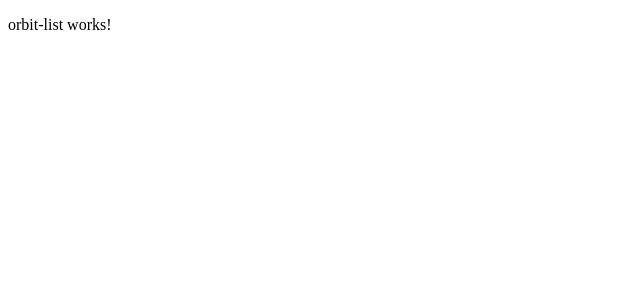
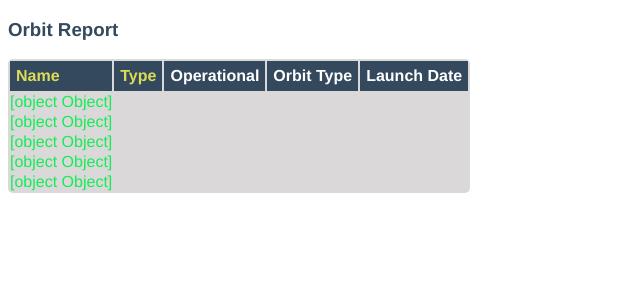
Before and after one commit to St-Pedro-23/-orbit-report, an Angular app: page / in a window 1280 px wide. Shown: the top 300 px of the page, without its empty margins (0-640 px from the left). Built offline with nearby package versions, Linux system fonts and the light colour scheme.

Commit message:
another part 4 commit

```diff
--- a/src/app/app.component.css
+++ b/src/app/app.component.css
@@ -0,0 +1,13 @@
+.search-form {
+    margin-bottom: 40px;
+}
+
+button {
+    margin-left: 10px;
+    color: #fff;
+    background-color: #009b25;
+    border-radius: 4px;
+    padding: 2px 5px;
+    font-size: 18px;
+    cursor: pointer;
+}
--- a/src/app/orbit-list/orbit-list.component.css
+++ b/src/app/orbit-list/orbit-list.component.css
@@ -0,0 +1,28 @@
+.sortable {
+    cursor: pointer;
+    color: #dd5;
+}
+
+.warning {
+    background-color: #7a1515;
+}
+
+table {
+  color: rgb(22, 236, 86);
+  border-radius: 5px;
+  overflow: hidden;
+  margin: 12px 0;
+  min-width: 300px;
+  background: #dad8d8;
+}
+
+.header-row {
+    background: #34495E;
+    color: #fff
+}
+
+th, td {
+    text-align: left;
+    margin: 5px 10px;
+    padding: 6px;
+}
--- a/src/app/orbit-list/orbit-list.component.html
+++ b/src/app/orbit-list/orbit-list.component.html
@@ -1 +1,11 @@
-<p>orbit-list works!</p>
+<h3>Orbit Report</h3>
+<table>
+   <tr class="header-row">
+      <th class="sortable">Name</th>
+      <th class="sortable">Type</th>
+      <th>Operational</th>
+      <th>Orbit Type</th>
+      <th>Launch Date</th>
+   </tr>
+   <tr *ngFor="let satellite of satellites">{{satellite}}</tr>
+</table>
--- a/src/index.html
+++ b/src/index.html
@@ -7,6 +7,16 @@
 
   <meta name="viewport" content="width=device-width, initial-scale=1">
   <link rel="icon" type="image/x-icon" href="favicon.ico">
+
+  <style>
+    body {
+      font-family: 'Helvetica', 'Courier';
+    }
+
+    h3 {
+        color: #34495E;
+    }
+  </style>
 </head>
 <body>
   <app-root></app-root>
```
